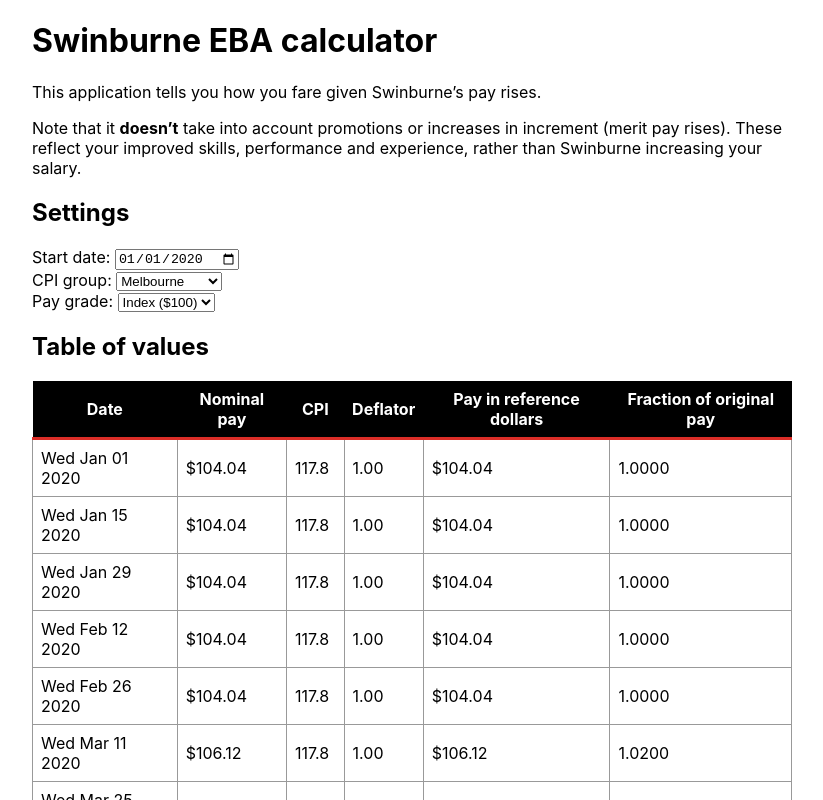
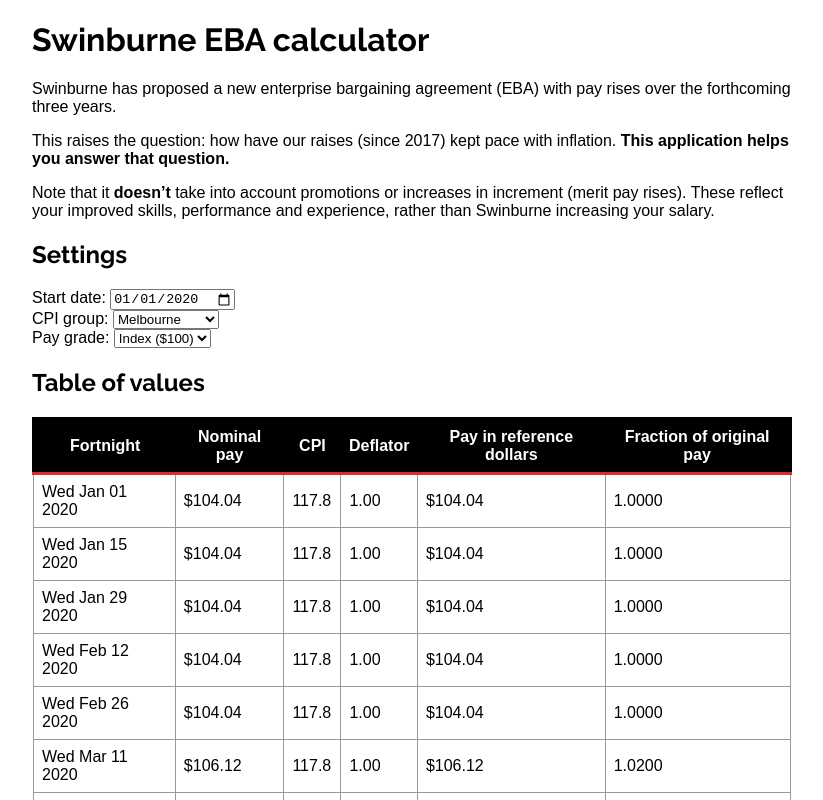
Before and after one commit to pwc/swinburne-eba-calculator, a React (Create React App) app in the folder swinburne-eba-calculator/: page / in a window 1280 px wide. Shown: the top 800 px of the page, without its empty margins (228-1051 px from the left). Built offline with nearby package versions, Linux system fonts and the light colour scheme.

Commit message:
Tweak formatting and instructions

```diff
--- a/swinburne-eba-calculator/public/index.html
+++ b/swinburne-eba-calculator/public/index.html
@@ -2,42 +2,22 @@
 <html lang="en">
   <head>
     <meta charset="utf-8" />
+	<link rel="preconnect" href="https://fonts.googleapis.com">
+<link rel="preconnect" href="https://fonts.gstatic.com" crossorigin>
+<link href="https://fonts.googleapis.com/css2?family=Raleway:ital,wght@0,100..900;1,100..900&family=Source+Sans+3:ital,wght@0,200..900;1,200..900&display=swap" rel="stylesheet">
     <link rel="icon" href="%PUBLIC_URL%/favicon.ico" />
     <meta name="viewport" content="width=device-width, initial-scale=1" />
     <meta name="theme-color" content="#000000" />
     <meta
       name="description"
-      content="Web site created using create-react-app"
+      content="Swinburne 2024 EBA calculator"
     />
     <link rel="apple-touch-icon" href="%PUBLIC_URL%/logo192.png" />
-    <!--
-      manifest.json provides metadata used when your web app is installed on a
-      user's mobile device or desktop. See https://developers.google.com/web/fundamentals/web-app-manifest/
-    -->
     <link rel="manifest" href="%PUBLIC_URL%/manifest.json" />
-    <!--
-      Notice the use of %PUBLIC_URL% in the tags above.
-      It will be replaced with the URL of the `public` folder during the build.
-      Only files inside the `public` folder can be referenced from the HTML.
-
-      Unlike "/favicon.ico" or "favicon.ico", "%PUBLIC_URL%/favicon.ico" will
-      work correctly both with client-side routing and a non-root public URL.
-      Learn how to configure a non-root public URL by running `npm run build`.
-    -->
-    <title>React App</title>
+    <title>Swinburne EBA Calculator</title>
   </head>
   <body>
     <noscript>You need to enable JavaScript to run this app.</noscript>
     <div id="root"></div>
-    <!--
-      This HTML file is a template.
-      If you open it directly in the browser, you will see an empty page.
-
-      You can add webfonts, meta tags, or analytics to this file.
-      The build step will place the bundled scripts into the <body> tag.
-
-      To begin the development, run `npm start` or `yarn start`.
-      To create a production bundle, use `npm run build` or `yarn build`.
-    -->
   </body>
 </html>
--- a/swinburne-eba-calculator/src/App.css
+++ b/swinburne-eba-calculator/src/App.css
@@ -1,7 +1,11 @@
+h1, h2 {
+	font-family: "Raleway", sans-serif;
+}
 body, html {
 	margin: 0 auto;
 	width: 95%;
 	max-width: 800px;
+	font-family: "Source Sans Pro", sans-serif;
 }
 label {
 	display: block;
@@ -17,6 +21,7 @@
 	background-color: #000;
 	color: #fff;
 	font-weight: bold;
+	border: 3px solid #000;
 	border-bottom: 3px solid #dc2d27;
 }
 table tbody td {
--- a/swinburne-eba-calculator/src/App.tsx
+++ b/swinburne-eba-calculator/src/App.tsx
@@ -397,7 +397,7 @@
 	return <table>
 		<thead>
 			<tr>
-				<th>Date</th>
+				<th>Fortnight</th>
 				<th>Nominal pay</th>
 				<th>CPI</th>
 				<th>Deflator</th>
@@ -425,7 +425,8 @@
 
 	return (<main>
 		<h1>Swinburne EBA calculator</h1>
-		<p>This application tells you how you fare given Swinburne’s pay rises.</p>
+		<p>Swinburne has proposed a new enterprise bargaining agreement (EBA) with pay rises over the forthcoming three years.</p>
+		<p>This raises the question: how have our raises (since 2017) kept pace with inflation. <b>This application helps you answer that question.</b></p>
 		<p>Note that it <b>doesn’t</b> take into account promotions or increases in increment (merit pay rises). These reflect your improved skills, performance and experience, rather than Swinburne increasing your salary.</p>
 		<h2>Settings</h2>
 		<label>Start date: <input type="date" value={startDate} onChange={(e) => setStartDate(e.target.value)} /></label>
```
